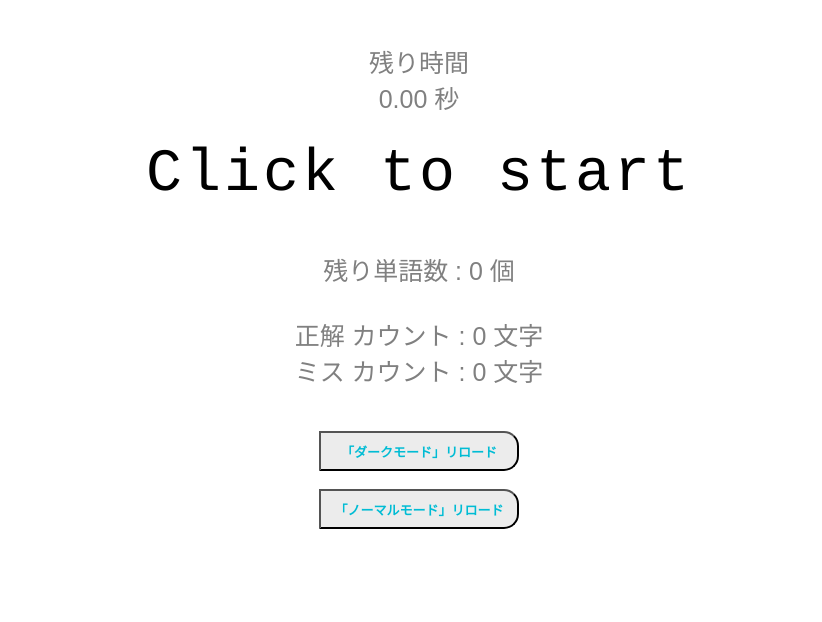
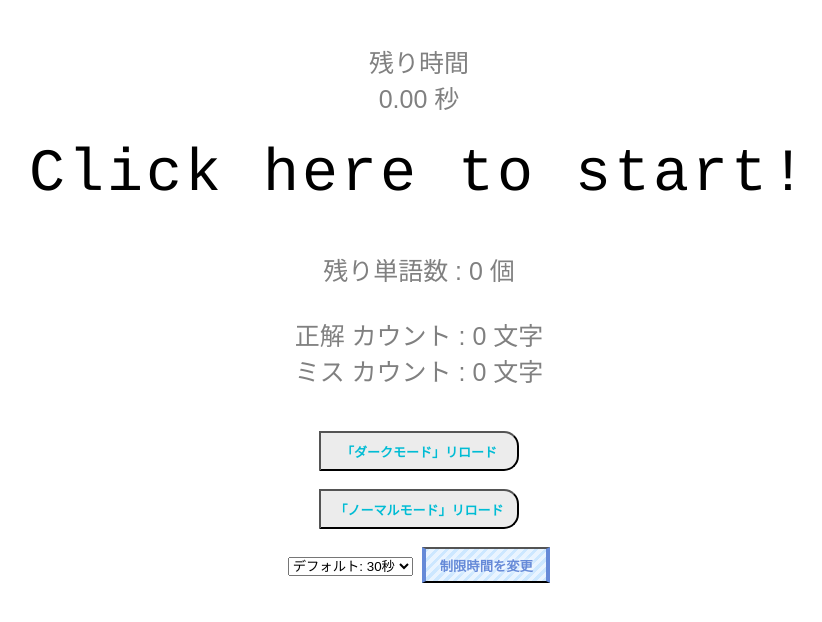
Before and after one commit to jungtaecheon/typing_game, a PHP site: page / in a window 1280 px wide. Shown: the top 622 px of the page, without its empty margins (221-1043 px from the left). Run offline with PHP 8.4, Linux system fonts and the light colour scheme.

Commit message:
制限時間を入力可能に修正

```diff
--- a/css/style.css
+++ b/css/style.css
@@ -70,3 +70,23 @@ body{
   text-shadow: -6px 0px 15px rgba(255, 255, 240, 0.83),
                6px 0px 15px rgba(255, 255, 240, 0.83);
 }
+
+/* ストライプ */
+.btn-flat-stripe {
+  position: relative;
+  display: inline-block;
+  font-weight: bold;
+  padding: 0.5em 1em;
+  text-decoration: none;
+  border-left: solid 4px #668ad8;
+  border-right: solid 4px #668ad8;
+  color: #668ad8;
+  text-shadow: 0 0 5px white;
+  padding: 0.5em 1em;
+  background: repeating-linear-gradient(-45deg, #cce7ff, #cce7ff 3px,#e9f4ff 3px, #e9f4ff 7px);
+  transition: .4s;
+}
+
+.btn-flat-stripe:hover {
+  background: repeating-linear-gradient(-45deg, #cce7ff, #cce7ff 5px,#e9f4ff 5px, #e9f4ff 9px);
+}
--- a/index.html
+++ b/index.html
@@ -10,7 +10,8 @@
     <p class="info">
       残り時間<br><span id="timer">0.00</span> 秒
     </p>
-    <span id="doneTarget"></span><span id="target">Click to start</span>
+
+    <span id="doneTarget"></span><span id="target">Click here to start!</span>
     <br><br>
     <p class="info">
       残り単語数 : <span id="wordCount">0</span> 個
@@ -24,7 +25,7 @@
     <!-- ダークモード -->
     <form action="./index.html" method="get">
       <div>
-        <input name="darkMode" value="true" type="hidden">
+        <input name="dark_mode" value="true" type="hidden">
       </div>
       <div>
         <button id="darkButton" class="btn-right-radius">「ダークモード」リロード</button>
@@ -34,13 +35,29 @@
     <!-- ノーマルモード -->
     <form action="./index.html" method="get">
       <div>
-        <input name="darkMode" value="false" type="hidden">
+        <input name="dark_mode" value="false" type="hidden">
       </div>
       <div>
         <button id="normalButton" class="btn-right-radius">「ノーマルモード」リロード</button>
       </div>
     </form>
 
+    <br>
+    <form action="./index.html" method="get">
+        <select name="play_time" id="playTimeSelect">
+          <option value=5>5 秒</option>
+          <option value=10>10 秒</option>
+          <option value=30>30 秒</option>
+          <option value=60>1 分</option>
+          <option value=90>1 分 30 秒</option>
+          <option value=120>2 分</option>
+          <option value=150>2 分 30 秒</option>
+          <option value=180>3 分</option>
+          <option value=30 selected>デフォルト: 30秒</option>
+        </select>
+        <button id="timeFormButton" class="btn-flat-stripe">制限時間を変更</button>
+    </form>
+
     <script src="js/main.js"></script>
   </body>
 </html>
--- a/js/main.js
+++ b/js/main.js
@@ -1,12 +1,43 @@
 'use strict'; // 厳密なエラーチェックを行う
 
 {
+  // GETパラメータ取得
+  var getParameterByName = function(name) {
+      var match = RegExp('[?&]' + name + '=([^&]*)').exec(window.location.search);
+      return match && decodeURIComponent(match[1].replace(/\+/g, ' '));
+  }
+
   let words = [
-    'apple',
-    'sky',
+    'index',
+    'import',
     'result',
     'continue',
     'return',
+    'configuration',
+    'edit',
+    'highlight',
+    'merge',
+    'query',
+    'specify',
+    'upload',
+    'range',
+    'position',
+    'override',
+    'network',
+    'module',
+    'manager',
+    'location',
+    'label',
+    'interface',
+    'item',
+    'layout',
+    'normal',
+    'parameter',
+    'public',
+    'private',
+    'recommend',
+    'record',
+    'remove',
   ];
   let word = words[Math.floor(Math.random() * words.length)];
   let loc  // 変数宣言
@@ -15,11 +46,18 @@
 
 
   const sleepTime = 3;
-  const playingTime = 10;
+
+  let playingTime = 30;
+  if(getParameterByName("play_time") != null){
+    playingTime = getParameterByName("play_time");
+
+    const playTimeSelect = document.getElementById('playTimeSelect');
+    playTimeSelect.value = playingTime;
+  }
+
   const timeLimit = playingTime * 1000; // ミリ秒 * 1000
 
   let startTime = 0;
-
   let isPlaying = false; // ゲーム開始フラグ(クリックするとtrueとなる)
   let isSleepMode = false;
   let isNoMoreWord = false;
@@ -34,15 +72,9 @@
   const darkButton = document.getElementById('darkButton');
   const normalButton = document.getElementById('normalButton');
 
-  // GETパラメータ取得
-  var getParameterByName = function(name) {
-      var match = RegExp('[?&]' + name + '=([^&]*)').exec(window.location.search);
-      return match && decodeURIComponent(match[1].replace(/\+/g, ' '));
-  }
-
   // ダークモード
-  // GETパラメーターに「darkMode=true」を付与すると実行される
-  if(getParameterByName("darkMode") === "true"){
+  // GETパラメーターに「dark_mode=true」を付与すると実行される
+  if(getParameterByName("dark_mode") === "true"){
     target.style.color = "white";
     doneTarget.style.color = "#00FF00";
     document.body.style.background = "#000000";
@@ -97,21 +129,10 @@
     updateTimer();
   }
 
-  // モード切替
-  var modeChange = false;
-  darkButton.addEventListener('click', () => {
-    modeChange = true;
-    return;
-  });
-  normalButton.addEventListener('click', () => {
-    modeChange = true;
-    return;
-  });
-
   // クリックイベント
-  window.addEventListener('click', () => {
+  target.addEventListener('click', () => {
     // プレイ中のクリック、もしくは、モード切り替えのためのクリックは無効
-    if(isPlaying === true || modeChange){
+    if(isPlaying === true){
       return;
     }
 
@@ -196,7 +217,7 @@
       clearTimeout(timeoutId);
       doneTarget.textContent = "";
       timerLabel.textContent = '0.00';
-      target.textContent = 'Click to continue';
+      target.textContent = 'Click here to continue..';
     }
   }
 
@@ -211,7 +232,7 @@
       results = "時間切れです。";
     }
     // alert(``)でないとscore等の数値が表示されないため注意。alert('')だと文字がそのまま表示される
-    alert(`${results}\n=== 結果 ===\n残り単語: ${words.length}個\n正解: ${score}文字\nミス: ${miss}文字\n正確度: ${accuracy.toFixed(2)}%`);
+    alert(`${results}\n\n=== 結果 ===\n残り単語: ${words.length}個\n正解: ${score}文字\nミス: ${miss}文字\n正確度: ${accuracy.toFixed(2)}%`);
   }
 
 }
```
